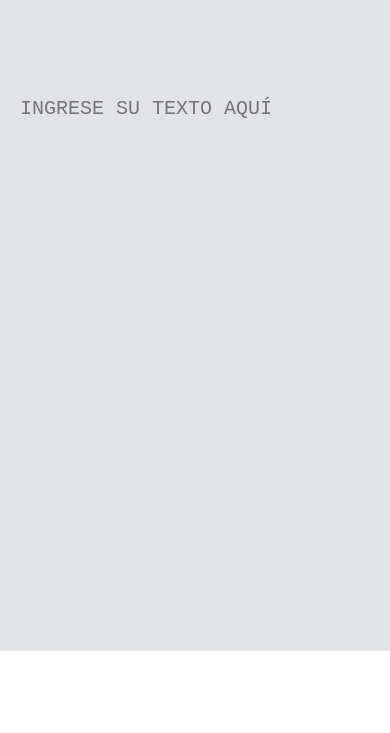
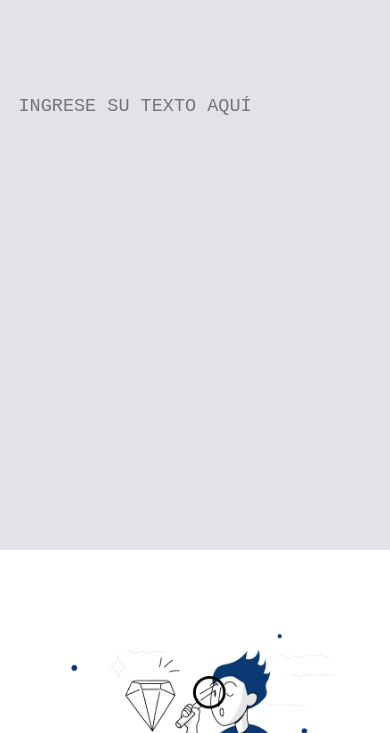
Before and after one commit to JoaquinBaltazarRodriguez/Encriptador-de-texto, a plain HTML site: page index.html in a window 390 px wide. Shown: the part 83-816 px from the top of the page. Drawn offline with Linux system fonts and the light colour scheme.

Commit message:
Modificacion en el tamaño del campo de texto

```diff
--- a/style.css
+++ b/style.css
@@ -225,17 +225,19 @@ main {
 
 .mensaje-usuario {
     width: 100vw;
+    height: 450px;
 }
 
 .container-texto-usuario {
     width: 100vw;
     padding: 0;
+    height: 450px;
 }
 
 .text-here {
     height: 100%;
     width: 100%;
-    font-size: 20px;
+    font-size: 18.5px;
     margin: 1em 0 0 1em;
 }
 
```
